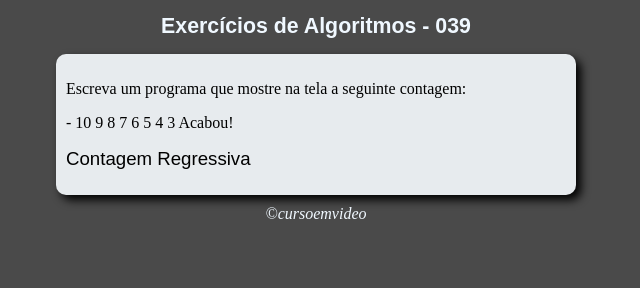
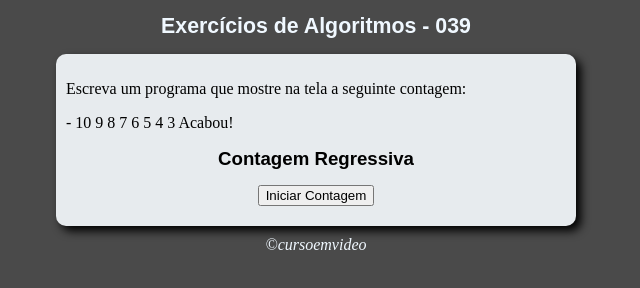
Before and after one commit to BrunaBaria/JavaScript, a plain HTML site: page Curso JavaScript/Exercícios Algorítmos/Ex.039 - Contagem Regressiva/ex.039.al.html in a window 1280 px wide. Shown: the whole page, without its empty margins (324-964 px from the left). Drawn offline with Linux system fonts and the light colour scheme.

Commit message:
update ex.39

```diff
--- a/Curso JavaScript/Exercícios Algorítmos/Ex.038 - Contagem Progressiva/script.ex.038.js
+++ b/Curso JavaScript/Exercícios Algorítmos/Ex.038 - Contagem Progressiva/script.ex.038.js
@@ -1,7 +1,7 @@
 function contar(){
     var res = document.getElementById('res')
     var c = 5
-    while (c <=10 ){
+    while (c <11 ){
         c++
         res.innerHTML += ` ${c}`
     }res.innerHTML += ` ACABOU!`
--- a/Curso JavaScript/Exercícios Algorítmos/Ex.039 - Contagem Regressiva/ex.039.al.html
+++ b/Curso JavaScript/Exercícios Algorítmos/Ex.039 - Contagem Regressiva/ex.039.al.html
@@ -22,7 +22,7 @@
             Contagem Regressiva
         </h2>
         <div>
-
+            <input type="button" value="Iniciar Contagem" onclick="contar()">
         </div>
         <div id="res"></div>
     </section>
--- a/Curso JavaScript/Exercícios Algorítmos/Ex.039 - Contagem Regressiva/script.ex.039.js
+++ b/Curso JavaScript/Exercícios Algorítmos/Ex.039 - Contagem Regressiva/script.ex.039.js
@@ -0,0 +1,8 @@
+function contar(){
+    var res = document.querySelector('div#res')
+    var c = 11
+    while (c >3){
+        c--
+        res.innerHTML += ` ${c} `
+    }res.innerHTML +=`ACABOU!`
+}
--- a/Curso JavaScript/Exercícios Algorítmos/Ex.039 - Contagem Regressiva/style.ex.039.css
+++ b/Curso JavaScript/Exercícios Algorítmos/Ex.039 - Contagem Regressiva/style.ex.039.css
@@ -1,6 +1,5 @@
 body{
     background-color: rgb(74, 74, 74);
-
 }
 h1{
     font:bold 16pt arial;
@@ -8,7 +7,8 @@ h1{
     color: aliceblue;
 }
 h2{
-    font: normal 14pt arial;
+    font: bold 14pt arial;
+    text-align: center;
 }
 section{
     background-color:rgb(231, 235, 238) ;
@@ -17,11 +17,13 @@ section{
     width: 500px;
     margin: auto;
     box-shadow: 5px 5px 10px black;
-
 }
 footer{
     font-style: italic;
     text-align: center;
     margin-top: 10px;
     color: aliceblue;
+}div{
+    text-align: center;
+    margin-top: 10px;
 }
```
